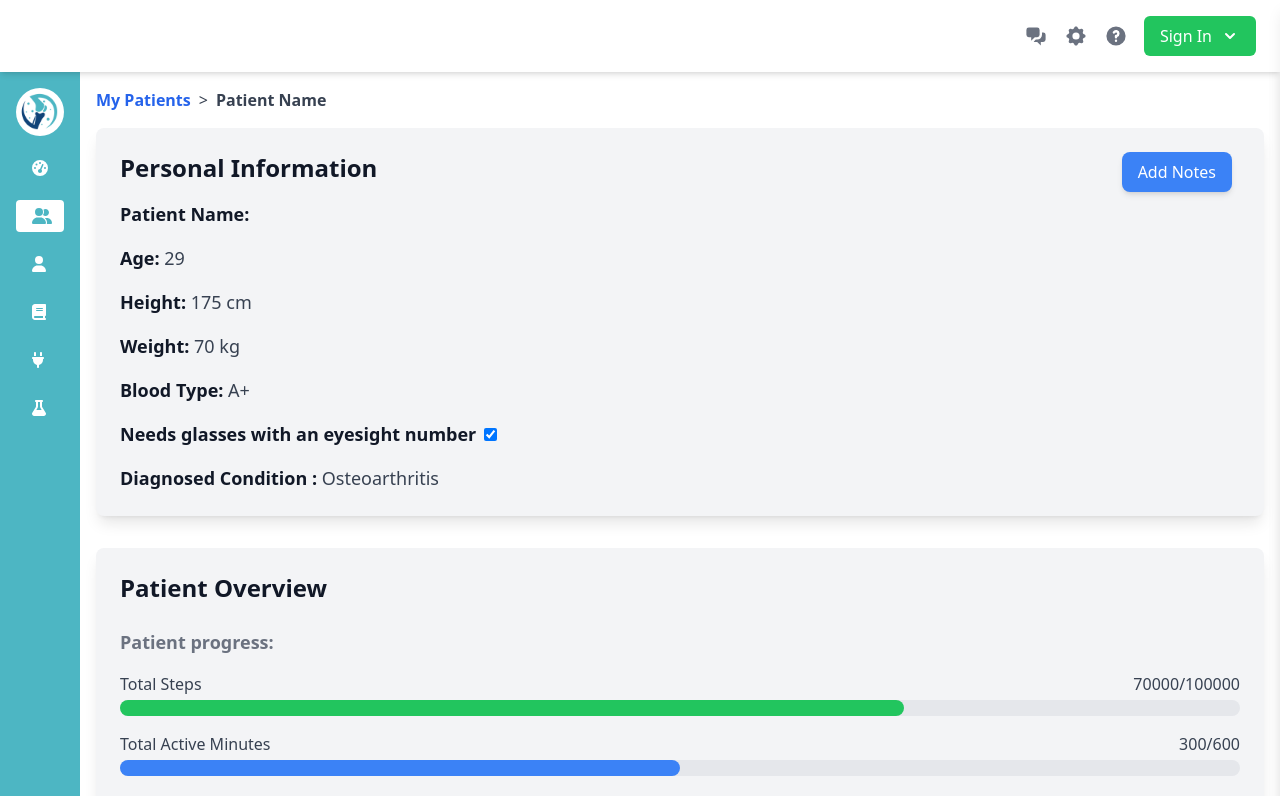
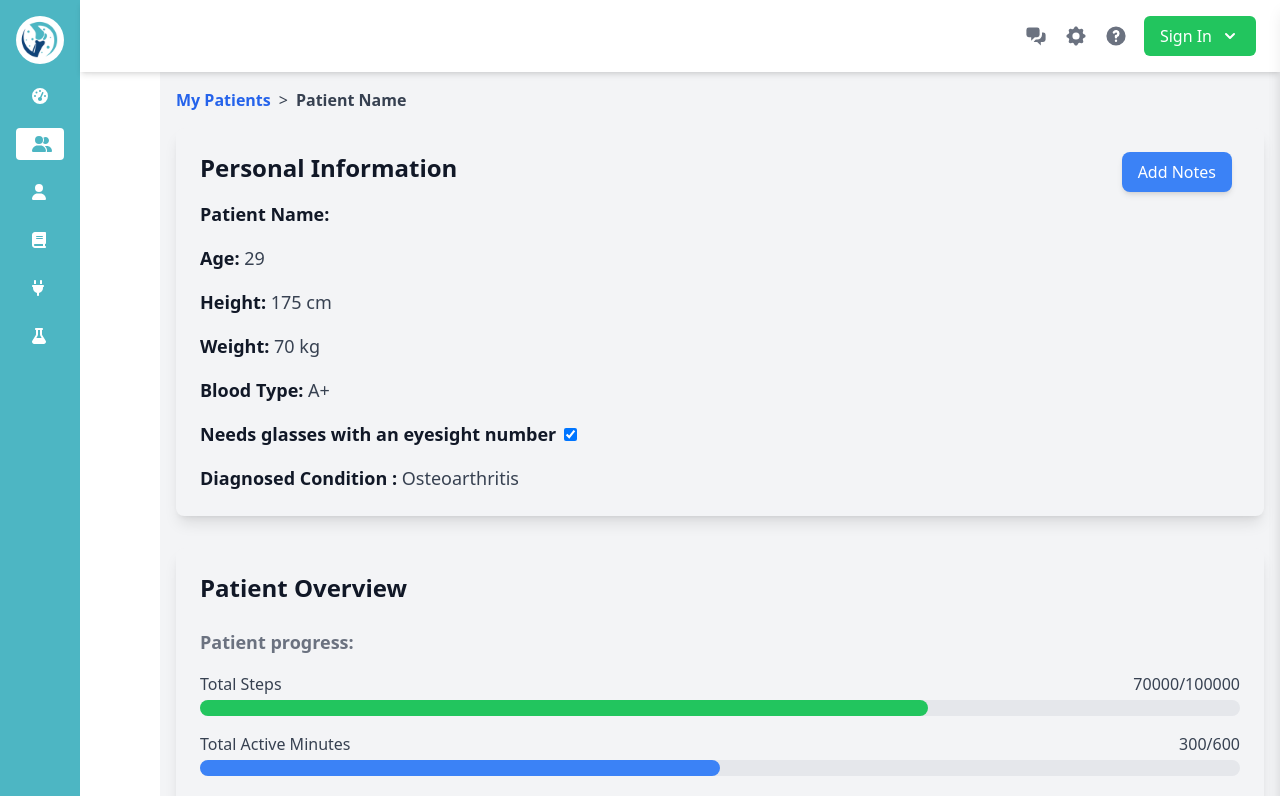
Before and after one commit to rithin69/PhysioActivityWeb, a React (Create React App) app in the folder Frontend/: page /Patientdashboard in a window 1280 px wide. Shown: the top 796 px of the page. Built offline with nearby package versions, Linux system fonts and the light colour scheme.

Commit message:
updated sidebar

```diff
--- a/Frontend/src/AppContent.js
+++ b/Frontend/src/AppContent.js
@@ -1,4 +1,4 @@
-import React from 'react';
+import React, { useState } from 'react';
 import { Route, Routes, useLocation } from 'react-router-dom';
 import Sidebar from './Sidebar';
 import Patients from './Patients';
@@ -6,11 +6,10 @@ import Connector from './Connector';
 import Lab from './Lab';
 import ProfileCreation from './Profilecreation';
 import ProfilePage from './Profilepage';
-import Login from './Login';
 import Dashboard from './Dashboard';
 import Settings from './Settings';
 import SiriAdPage from './SiriAdPage';
-import Patientdashboard from "./Patientdashboard"
+import Patientdashboard from "./Patientdashboard";
 import Navbar from './Navbar';
 import Exercise from './Exercise';
 import ScrollToTop from './ScrollToTop';
@@ -19,8 +18,11 @@ import CleanProfile from './CleanProfile';
 const AppContent = () => {
   const location = useLocation();
 
-  // Determine if current route is clean profile
+  // Determine if the current route is clean profile
   const isCleanProfile = location.pathname.startsWith('/cleanprofile/');
+
+  // Sidebar expanded state
+  const [isSidebarExpanded, setIsSidebarExpanded] = useState(false);
 
   const mockData = {
     weekDays: ['Mon', 'Tue', 'Wed', 'Thu', 'Fri', 'Sat', 'Sun'],
@@ -40,13 +42,29 @@ const AppContent = () => {
   return (
     <div className="flex flex-col h-screen">
       {/* Conditionally render Navbar */}
-      {!isCleanProfile && <Navbar />}
+      {!isCleanProfile && <Navbar isSidebarExpanded={isSidebarExpanded} />}
 
-      <div className="flex flex-grow h-screen">
-        {/* Conditionally render Sidebar */}
-        {!isCleanProfile && <Sidebar className="h-full" />}
+      <div className="flex flex-grow h-full">
+        {/* Sidebar */}
+        {!isCleanProfile && (
+          <div
+            className={`h-full transition-all duration-300 ${
+              isSidebarExpanded ? 'w-64' : 'w-20'
+            } bg-gray-800`}
+          >
+            <Sidebar
+              isExpanded={isSidebarExpanded}
+              setIsExpanded={setIsSidebarExpanded}
+            />
+          </div>
+        )}
 
-        <main className="flex-grow overflow-auto">
+        {/* Main Content */}
+        <main
+          className={`flex-grow transition-all duration-300 ${
+            isSidebarExpanded ? 'ml-64' : 'ml-20'
+          } bg-gray-100`}
+        >
           <ScrollToTop />
           <Routes>
             <Route path="/physio/siri" element={<SiriAdPage />} />
--- a/Frontend/src/Navbar.js
+++ b/Frontend/src/Navbar.js
@@ -3,7 +3,7 @@ import { CogIcon, QuestionMarkCircleIcon, ChatAlt2Icon } from '@heroicons/react/
 import { ChevronDownIcon } from '@heroicons/react/solid'; // For the dropdown arrow icon
 import SidePanel from './Sidepanel'; // Ensure you have a SidePanel component
 
-const Navbar = () => {
+const Navbar = ({ isSidebarExpanded }) => {
   const [isPanelOpen, setIsPanelOpen] = useState(false);
   const [isDropdownOpen, setIsDropdownOpen] = useState(false); // Dropdown state
 
@@ -20,7 +20,11 @@ const Navbar = () => {
   };
 
   return (
-    <div className="sticky top-0 z-50 bg-white flex items-center justify-between px-6 py-4 shadow-md">
+    <div
+    className={`sticky top-0 z-50 bg-white flex items-center justify-between px-6 py-4 shadow-md transition-all duration-300 ${
+      isSidebarExpanded ? 'ml-64' : 'ml-20'
+    }`}
+  >
       {/* Left Section (You can add a logo or other content here) */}
       <div className="flex items-center">
         {/* Add a brand logo or name */}
--- a/Frontend/src/Sidebar.js
+++ b/Frontend/src/Sidebar.js
@@ -1,30 +1,28 @@
 import React, { useState } from 'react';
 import { NavLink } from 'react-router-dom';
 import { FontAwesomeIcon } from '@fortawesome/react-fontawesome';
-import { faTachometerAlt, faUserFriends, faUser, faBook, faPlug, faFlask, faCogs } from '@fortawesome/free-solid-svg-icons';
-// import { useRole } from './RoleContext';
+import { faTachometerAlt, faUserFriends, faUser, faBook, faPlug, faFlask } from '@fortawesome/free-solid-svg-icons';
 
-const Sidebar = () => {
-  const [isExpanded, setIsExpanded] = useState(false);
-  // const { role } = useRole();
-
+const Sidebar = ({ isExpanded, setIsExpanded }) => {
   const toggleSidebar = () => {
     setIsExpanded(!isExpanded);
   };
 
-  // const baseUrl = `/${role}`;
-
   return (
-    <aside className={`bg-[#4db6c3] h-screen p-4 flex flex-col items-center transition-all duration-300 ${isExpanded ? 'w-64' : 'w-20'}`}>
-      <div className="mb-4 cursor-pointer" onClick={toggleSidebar}>
+    <aside
+      className={`bg-[#4db6c3] fixed top-0 left-0 h-screen p-4 flex flex-col transition-all duration-300 ${
+        isExpanded ? 'w-64' : 'w-20'
+      }`}
+    >
+      <div className="mb-4 cursor-pointer flex justify-center" onClick={toggleSidebar}>
         <img
-          src={isExpanded ? "/images/logo.png" : "/images/logo.png"}
+          src="/images/logo.png"
           alt="Logo"
           className={`rounded-full transition-all duration-300 ${isExpanded ? 'w-24 h-24' : 'w-12 h-12'}`}
         />
       </div>
       {isExpanded && (
-        <div className="text-white text-xl mb-8 transition-opacity duration-300">
+        <div className="text-white text-xl mb-8 text-center transition-opacity duration-300">
           PhysioActivity
         </div>
       )}
@@ -33,7 +31,9 @@ const Sidebar = () => {
           to="/"
           end
           className={({ isActive }) =>
-            `text-white py-2 px-4 rounded flex items-center hover:bg-white hover:text-[#4db6c3] transition ${isActive ? 'active-link' : ''}`
+            `text-white py-2 px-4 rounded flex items-center hover:bg-white hover:text-[#4db6c3] transition ${
+              isActive ? 'active-link bg-white text-[#4db6c3]' : ''
+            }`
           }
         >
           <FontAwesomeIcon icon={faTachometerAlt} className="mr-3" />
@@ -44,35 +44,37 @@ const Sidebar = () => {
           to="/Patientdashboard"
           end
           className={({ isActive }) =>
-            `text-white py-2 px-4 rounded flex items-center hover:bg-white hover:text-[#4db6c3] transition ${isActive ? 'active-link' : ''}`
+            `text-white py-2 px-4 rounded flex items-center hover:bg-white hover:text-[#4db6c3] transition ${
+              isActive ? 'active-link bg-white text-[#4db6c3]' : ''
+            }`
           }
         >
           <FontAwesomeIcon icon={faUserFriends} className="mr-3" />
-          <span className={`${isExpanded ? 'block' : 'hidden'}`}> Patients</span>
+          <span className={`${isExpanded ? 'block' : 'hidden'}`}>Patients</span>
         </NavLink>
 
         <NavLink
           to="/profile"
           end
           className={({ isActive }) =>
-            `text-white py-2 px-4 rounded flex items-center hover:bg-white hover:text-[#4db6c3] transition ${isActive ? 'active-link' : ''}`
+            `text-white py-2 px-4 rounded flex items-center hover:bg-white hover:text-[#4db6c3] transition ${
+              isActive ? 'active-link bg-white text-[#4db6c3]' : ''
+            }`
           }
         >
           <FontAwesomeIcon icon={faUser} className="mr-3" />
           <span className={`${isExpanded ? 'block' : 'hidden'}`}>My Page</span>
-
-
-
         </NavLink>
 
         <NavLink
           to="/exercise"
           end
           className={({ isActive }) =>
-            `text-white py-2 px-4 rounded flex items-center hover:bg-white hover:text-[#4db6c3] transition ${isActive ? 'active-link' : ''}`
+            `text-white py-2 px-4 rounded flex items-center hover:bg-white hover:text-[#4db6c3] transition ${
+              isActive ? 'active-link bg-white text-[#4db6c3]' : ''
+            }`
           }
         >
-
           <FontAwesomeIcon icon={faBook} className="mr-3" />
           <span className={`${isExpanded ? 'block' : 'hidden'}`}>Library</span>
         </NavLink>
@@ -81,34 +83,27 @@ const Sidebar = () => {
           to="/connectors"
           end
           className={({ isActive }) =>
-            `text-white py-2 px-4 rounded flex items-center hover:bg-white hover:text-[#4db6c3] transition ${isActive ? 'active-link' : ''}`
+            `text-white py-2 px-4 rounded flex items-center hover:bg-white hover:text-[#4db6c3] transition ${
+              isActive ? 'active-link bg-white text-[#4db6c3]' : ''
+            }`
           }
         >
           <FontAwesomeIcon icon={faPlug} className="mr-3" />
           <span className={`${isExpanded ? 'block' : 'hidden'}`}>Connect</span>
         </NavLink>
 
-
         <NavLink
           to="/lab"
           end
           className={({ isActive }) =>
-            `text-white py-2 px-4 rounded flex items-center hover:bg-white hover:text-[#4db6c3] transition ${isActive ? 'active-link' : ''}`
+            `text-white py-2 px-4 rounded flex items-center hover:bg-white hover:text-[#4db6c3] transition ${
+              isActive ? 'active-link bg-white text-[#4db6c3]' : ''
+            }`
           }
         >
           <FontAwesomeIcon icon={faFlask} className="mr-3" />
           <span className={`${isExpanded ? 'block' : 'hidden'}`}>Research Labs</span>
         </NavLink>
-        {/* <NavLink
-          to="/settings"
-          end
-          className={({ isActive }) =>
-            `text-white py-2 px-4 rounded flex items-center hover:bg-white hover:text-[#4db6c3] transition ${isActive ? 'active-link' : ''}`
-          }
-        >
-          <FontAwesomeIcon icon={faCogs} className="mr-3" />
-          <span className={`${isExpanded ? 'block' : 'hidden'}`}>Configure Settings</span>
-        </NavLink> */}
       </nav>
     </aside>
   );
```
